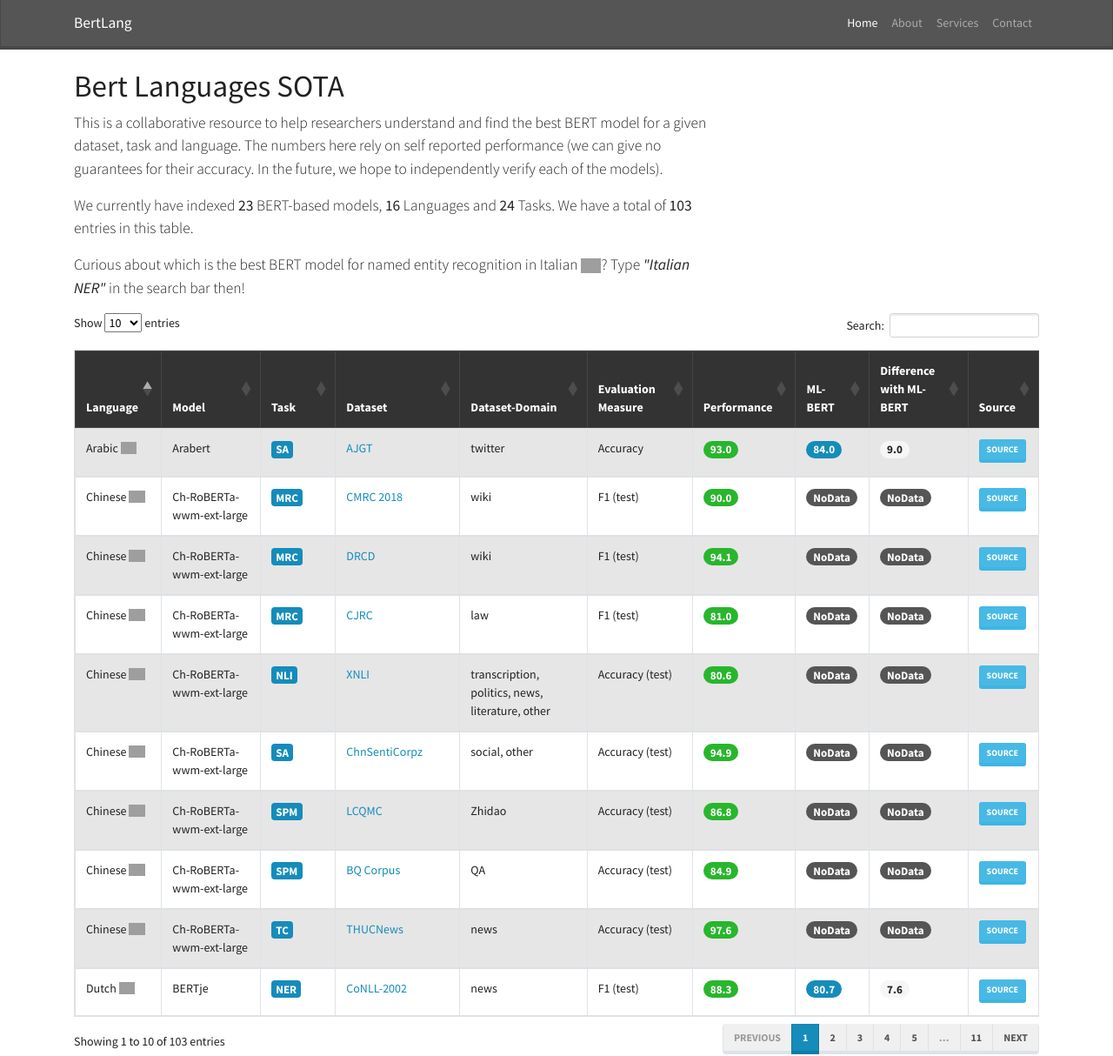
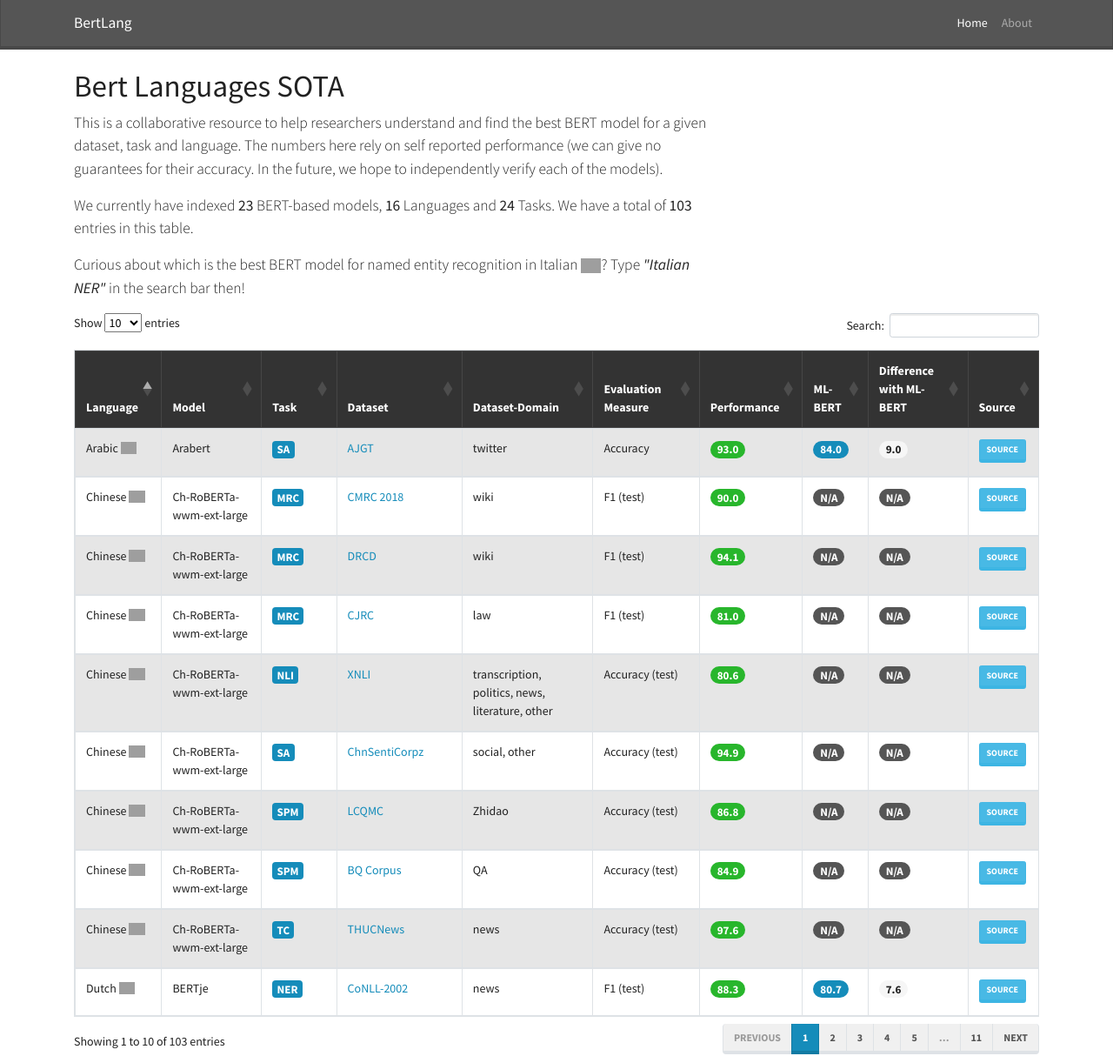
Before and after one commit to MilaNLProc/bertlang, a Flask app: page / in a window 1280 px wide. Shown: the whole page at 87% size. Run offline with Flask 2, Linux system fonts and the light colour scheme; some libraries are stand-ins or nearby versions; grey boxes are pictures that could not be loaded.

Commit message:
minor interface fix more models

```diff
--- a/flask_app.py
+++ b/flask_app.py
@@ -16,7 +16,7 @@ language_to_flag = {
     "Finnish" : '<span class="flag-icon flag-icon-fi"></span>',
     "Turkish" : '<span class="flag-icon flag-icon-tr"></span>',
     "Arabic" : '<span class="flag-icon flag-icon-sa"></span>',
-    "Spanish" : '<span class="flag-icon flag-icon-sp"></span>'
+    "Spanish" : '<span class="flag-icon flag-icon-es"></span>'
 }
 
 acronyms = {
--- a/templates/index.html
+++ b/templates/index.html
@@ -24,25 +24,19 @@
   <!-- Navigation -->
   <nav class="navbar navbar-expand-lg navbar-dark bg-dark static-top">
     <div class="container">
-      <a class="navbar-brand" href="#">BertLang</a>
+      <a class="navbar-brand" href="{{ url_for('index') }}">BertLang</a>
       <button class="navbar-toggler" type="button" data-toggle="collapse" data-target="#navbarResponsive" aria-controls="navbarResponsive" aria-expanded="false" aria-label="Toggle navigation">
         <span class="navbar-toggler-icon"></span>
       </button>
       <div class="collapse navbar-collapse" id="navbarResponsive">
         <ul class="navbar-nav ml-auto">
           <li class="nav-item active">
-            <a class="nav-link" href="#">Home
+            <a class="nav-link" href="{{ url_for('index') }}">Home
               <span class="sr-only">(current)</span>
             </a>
           </li>
           <li class="nav-item">
-            <a class="nav-link" href="#">About</a>
-          </li>
-          <li class="nav-item">
-            <a class="nav-link" href="#">Services</a>
-          </li>
-          <li class="nav-item">
-            <a class="nav-link" href="#">Contact</a>
+            <a class="nav-link" href="{{ url_for('about') }}">About</a>
           </li>
         </ul>
       </div>
@@ -97,13 +91,13 @@
             <td><h5><span class="badge badge-pill badge-success">{{task.performance}}</span></h5></td>
 
             {% if  task.multi_lingual is not number  %}
-            <td><h5><span class="badge badge-pill badge-dark">NoData</span></h5></td>
-            <td><h5><span class="badge badge-pill badge-dark">NoData</span></h5></td>
+            <td><h5><span class="badge badge-pill badge-dark">N/A</span></h5></td>
+            <td><h5><span class="badge badge-pill badge-dark">N/A</span></h5></td>
             {% else %}
               <td><h5><span class="badge badge-pill badge-primary">{{task.multi_lingual}}</span></h5></td>
               <td><h5><span class="badge badge-pill badge-light">{{task.multi_difference}}</span></h5></td>
             {% endif%}
-            <td><a href="#" class="btn btn-info btn-sm active" role="button" aria-pressed="true">Source</a></td>
+            <td><a href="{{task.source}}" class="btn btn-info btn-sm active" role="button" aria-pressed="true">Source</a></td>
           </tr>
           {% endfor %}
           {% endfor %}
```
Also changed, not shown: static/data/data_example.json (+1 -1 lines), templates/about.html (+6 -11 lines), README.md.
